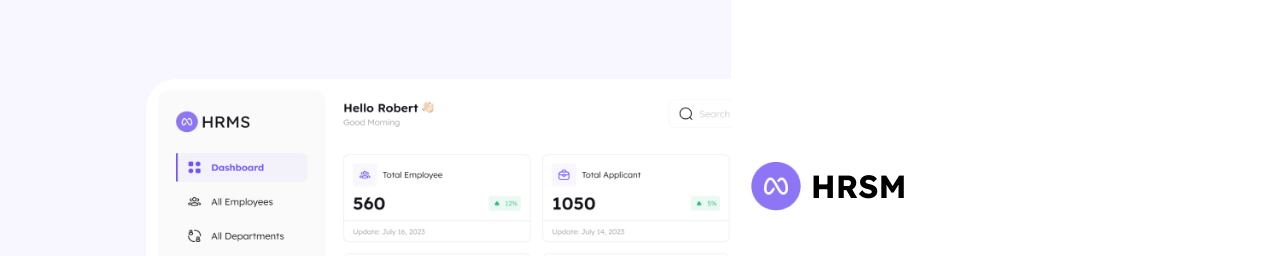
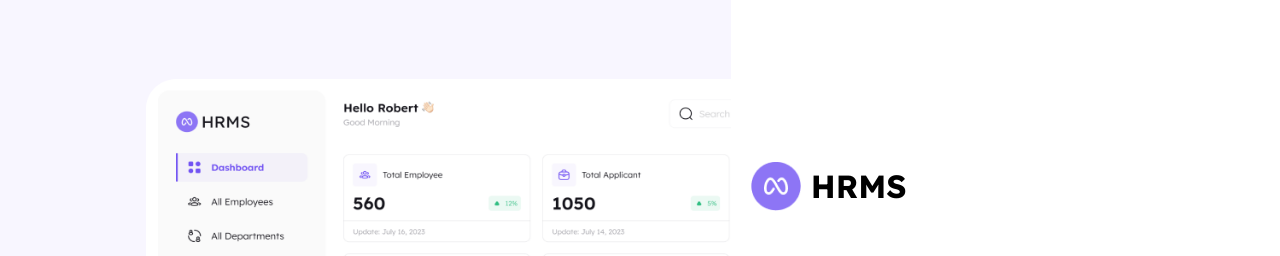
Before and after one commit to khoinguyen248/spck, a React (Vite) app: page /signup in a window 1280 px wide. Shown: the top 256 px of the page. Built offline with nearby package versions, Linux system fonts and the light colour scheme.

Commit message:
Tr.update

```diff
--- a/src/Signup.jsx
+++ b/src/Signup.jsx
@@ -74,7 +74,7 @@ const Signup = () => {
                         gap: '10px'
                     }}>
                         <img src={logo} alt="" style={{ width: "50px", height: "50px" }} />
-                        <h1 style={{ fontFamily: 'lexend' }}>HRSM</h1>
+                        <h1 style={{ fontFamily: 'lexend' }}>HRMS</h1>
                     </div>
 
                     <p style={{
@@ -111,7 +111,7 @@ const Signup = () => {
                                 onChange={handlePass}
                             />
                             <label htmlFor="password" className='title'>Password</label>
-                            {pass ? <FaEye onClick={checkPass} style={{ cursor: 'pointer', position: 'absolute', top:'35%', right:'25%'}}/> : <FaRegEyeSlash onClick={checkPass} style={{ cursor: 'pointer', position: 'absolute', top:'35%', right:'25%'}}/>}
+                            {pass ? <FaEye onClick={checkPass} style={{ cursor: 'pointer', position: 'absolute', top: '35%', right: '25%' }} /> : <FaRegEyeSlash onClick={checkPass} style={{ cursor: 'pointer', position: 'absolute', top: '35%', right: '25%' }} />}
                         </div> </> : <>
                         <div className="input-container" style={{ marginBottom: '20px' }}>
                             <input type="email" id="email" name="email" placeholder=" " required className='sign2' value={mail} onChange={handleMail} />
@@ -138,7 +138,7 @@ const Signup = () => {
                                 onChange={handlePass}
                             />
                             <label htmlFor="password" className='title2' >Password</label>
-                            {pass ? <FaEye onClick={checkPass} style={{ cursor: 'pointer', position: 'absolute', top:'25%', right:'25%'}}/> : <FaRegEyeSlash onClick={checkPass } style={{ cursor: 'pointer', position: 'absolute', top:'25%', right:'25%'}}/>}
+                            {pass ? <FaEye onClick={checkPass} style={{ cursor: 'pointer', position: 'absolute', top: '25%', right: '25%' }} /> : <FaRegEyeSlash onClick={checkPass} style={{ cursor: 'pointer', position: 'absolute', top: '25%', right: '25%' }} />}
                             <p style={{
                                 fontFamily: 'lexend',
                                 fontSize: '16px',
@@ -183,10 +183,10 @@ const Signup = () => {
                         fontSize: '16px',
                         lineHeight: '24px',
                         fontWeight: '300px',
-                        cursor:'pointer',
+                        cursor: 'pointer',
                         display: 'flex',
-                        justifyContent:'center',
-                        alignItems:'center',
+                        justifyContent: 'center',
+                        alignItems: 'center',
 
                     }} onClick={handleCheckPassword} >Login</button>
                 </div>
```
